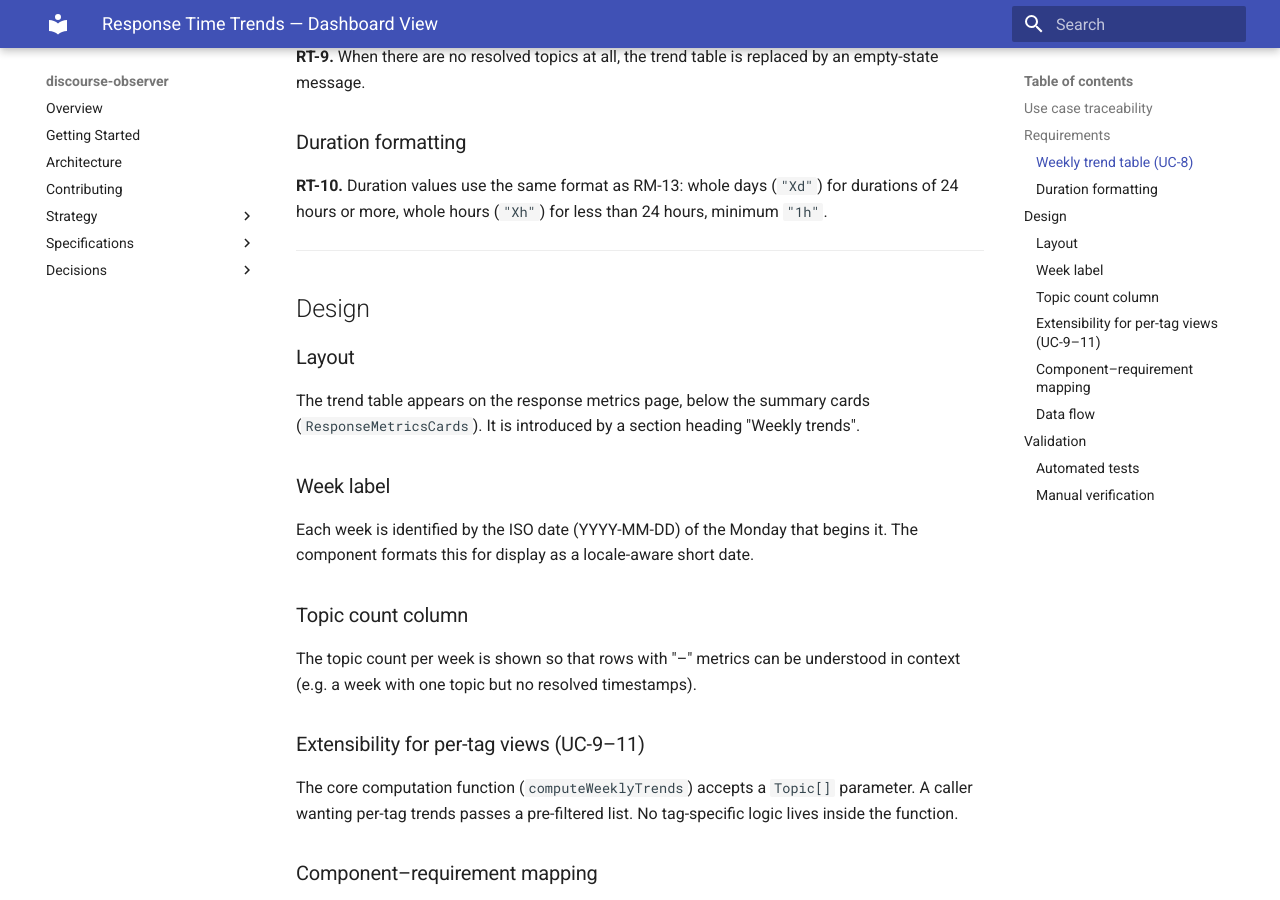
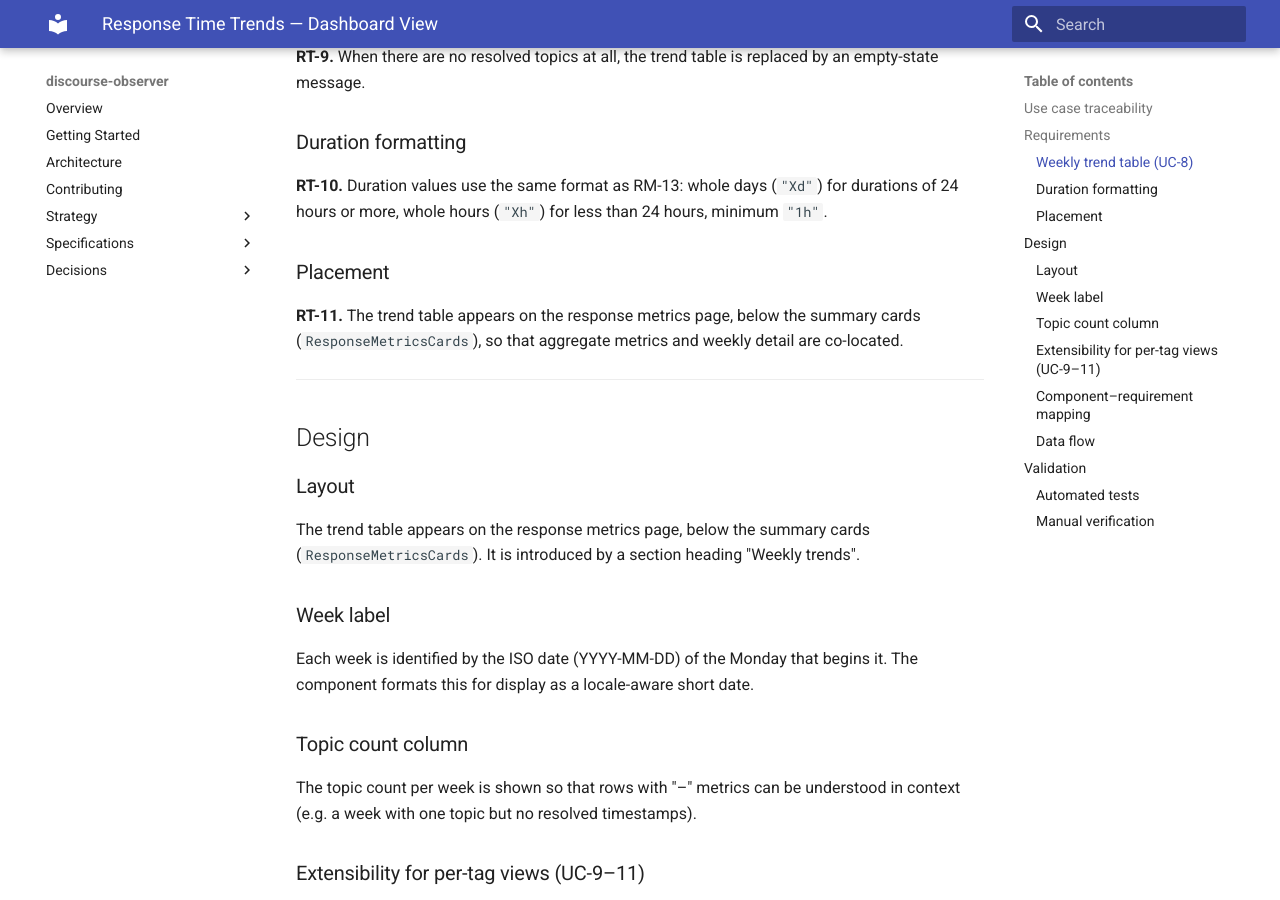
Before and after one commit to MorganDigitalAsyncTransparency/community, an MkDocs documentation site: the page built from discourse-observer/specs/dashboard/response-time-trends.md, in a window 1280 px wide and 900 px high, scrolled down 1301 px. Built offline with MkDocs 1.6.1 and Material for MkDocs 9.7.7, drawn with Linux system fonts in a browser that asks for light colours.

Commit message:
Add missing RT-11 requirement for trend table placement
Phase 6 found that manual verification referenced RT-11 without a
corresponding numbered requirement in the spec. Added RT-11 formally.

Co-Authored-By: Claude Sonnet 4.6 <noreply@anthropic.com>

```diff
--- a/discourse-observer/specs/dashboard/response-time-trends.md
+++ b/discourse-observer/specs/dashboard/response-time-trends.md
@@ -40,6 +40,10 @@ This file defines *what* the user sees and why. [dashboard-components.md](dashbo
 ### Duration formatting
 
 **RT-10.** Duration values use the same format as RM-13: whole days (`"Xd"`) for durations of 24 hours or more, whole hours (`"Xh"`) for less than 24 hours, minimum `"1h"`.
+
+### Placement
+
+**RT-11.** The trend table appears on the response metrics page, below the summary cards (`ResponseMetricsCards`), so that aggregate metrics and weekly detail are co-located.
 
 ---
 
```
